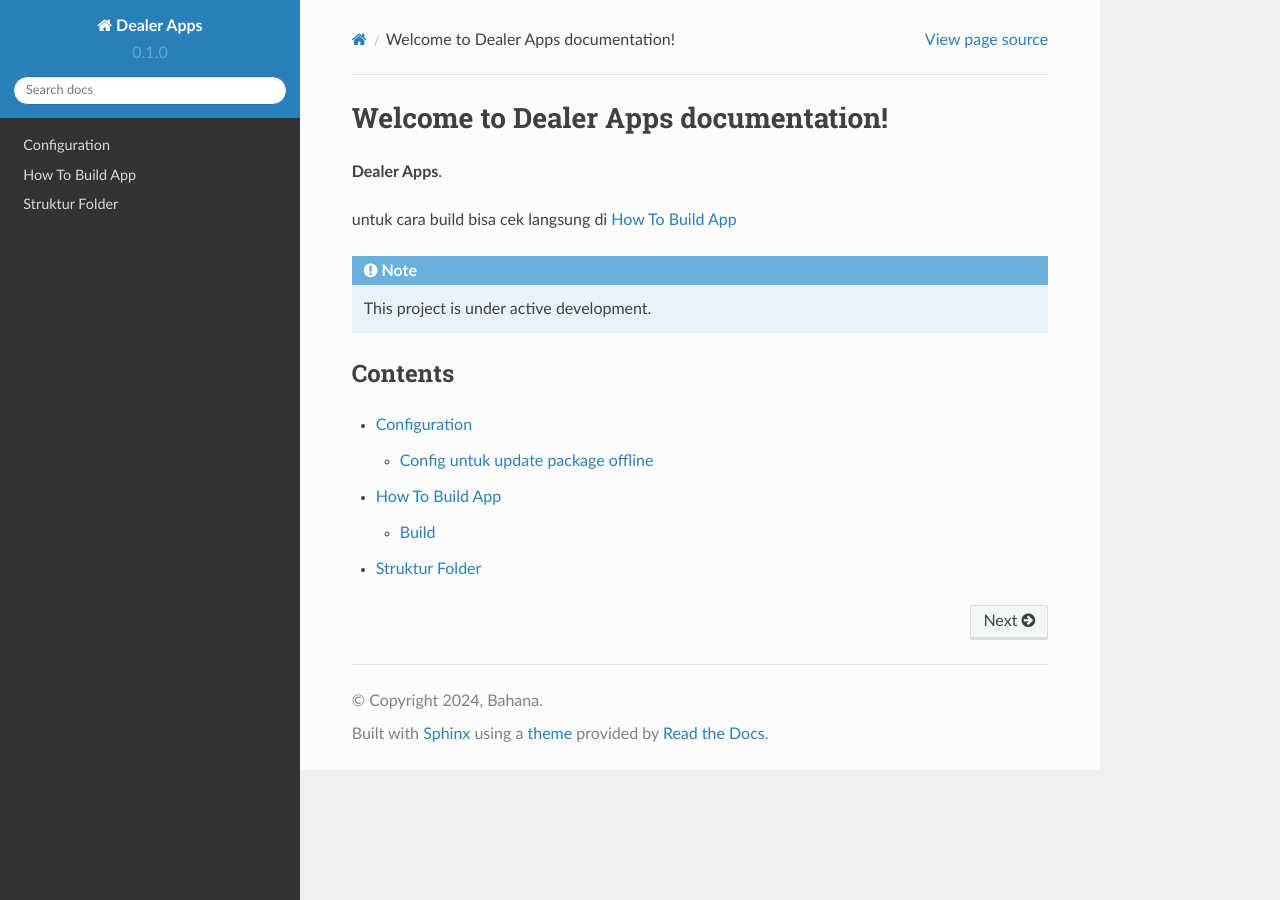
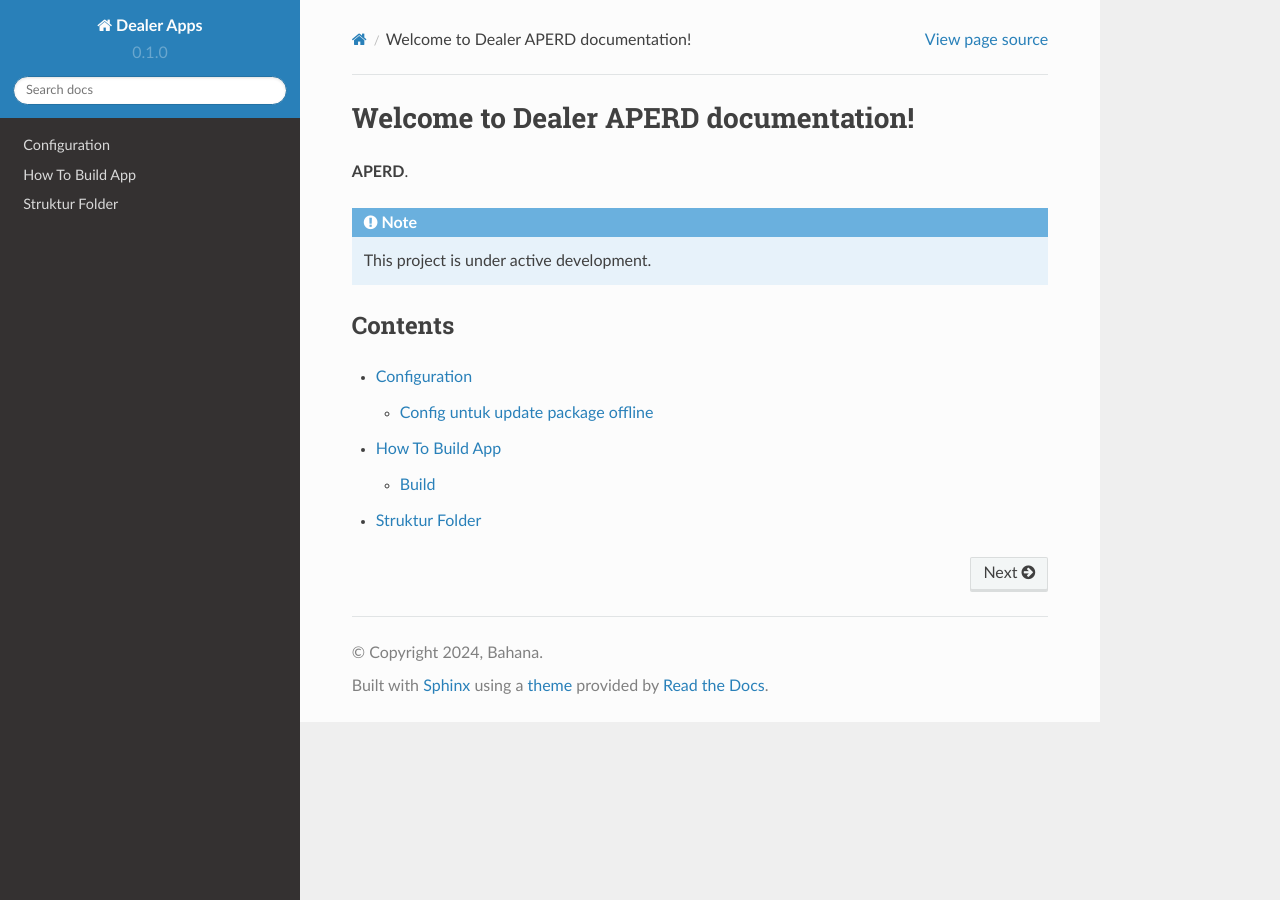
Before and after one commit to arvinrasheda/dealer-docs, a Sphinx documentation site: the page built from docs/source/index.rst, in a window 1280 px wide. Built offline with Sphinx 7.4.7 and the Read the Docs theme 2.0.0, drawn with Linux system fonts in a browser that asks for light colours.

Commit message:
update: index

```diff
--- a/docs/source/index.rst
+++ b/docs/source/index.rst
@@ -1,9 +1,7 @@
-Welcome to Dealer Apps documentation!
+Welcome to Dealer APERD documentation!
 ===================================
 
-**Dealer Apps**.
-
-untuk cara build bisa cek langsung di :doc:`build`
+**APERD**.
 
 .. note::
 
```
